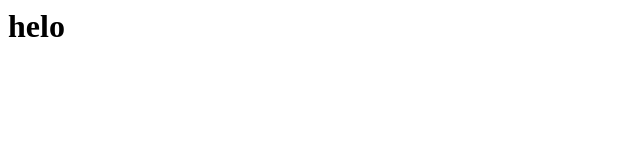
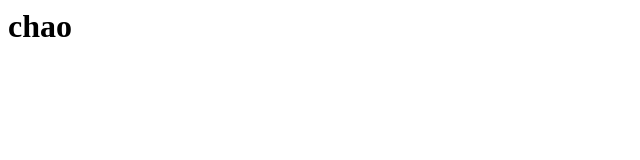
Before and after one commit to Truong-209/truong209.github.io, a plain HTML site: page index.html in a window 1280 px wide. Shown: the full height of the page, 0-640 px from the left. Drawn offline with Linux system fonts and the light colour scheme.

Commit message:
Update index.html

```diff
--- a/index.html
+++ b/index.html
@@ -1 +1,5 @@
-<html><h1>helo</h1></html>
+<html>
+  <body>
+    <h1>chao</h1>
+  </body>
+</html>
```
